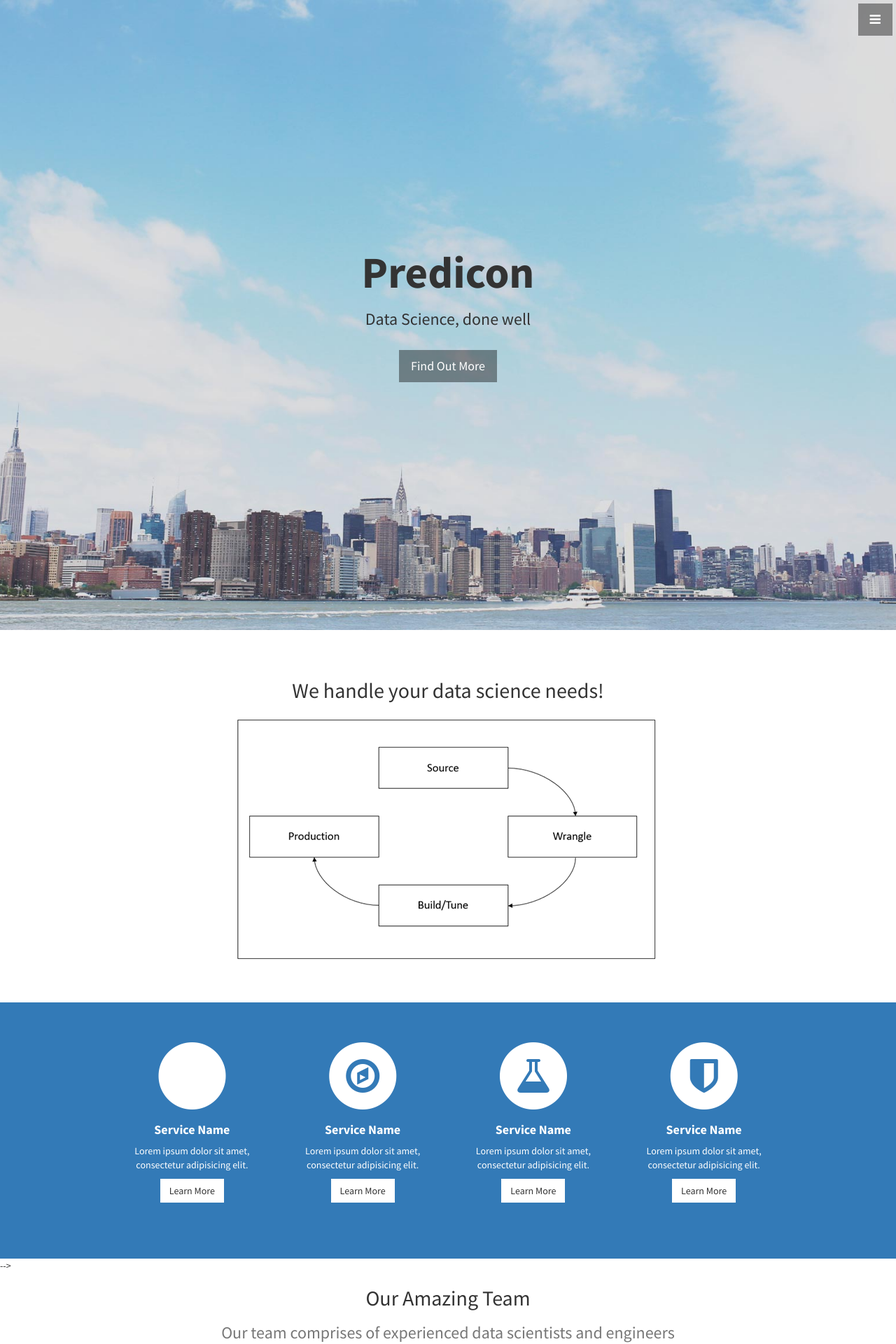
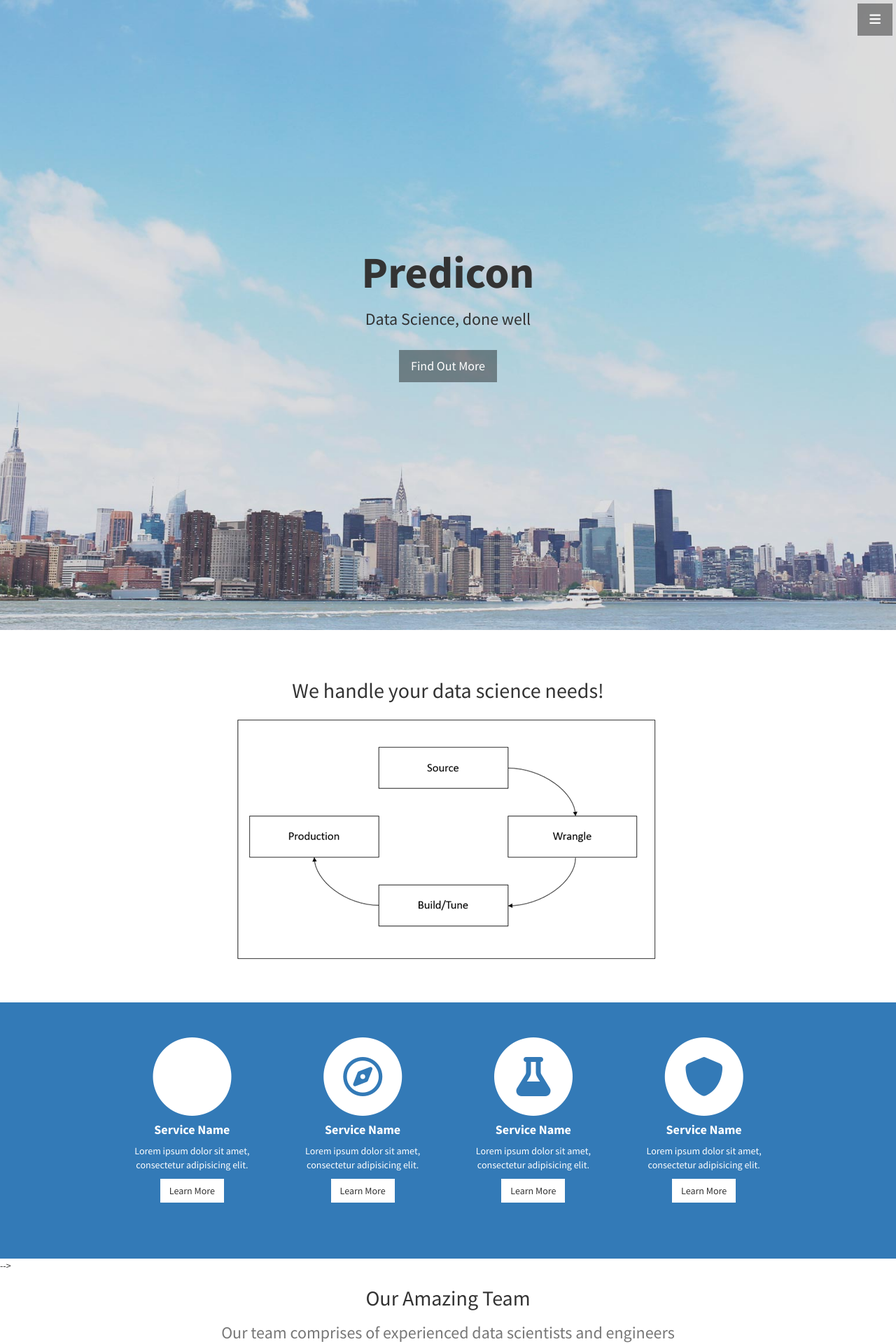
Before and after one commit to Predicon/prediconio, a Jekyll site: the page built from index.html, in a window 1280 px wide. Shown: the top 1920 px of the page at 70% size. Built offline with Jekyll 4.4.1, drawn with Linux system fonts in a browser that asks for light colours; nearby versions of some CDN libraries.

Commit message:
Update scripts.html

```diff
--- a/_includes/scripts.html
+++ b/_includes/scripts.html
@@ -6,3 +6,6 @@
 
 <!-- Custom Theme JavaScript -->
 <script src="js/custom.js"></script>
+
+<!-- Font Awesome Script -->
+<script src="https://kit.fontawesome.com/d47f853b4c.js" crossorigin="anonymous"></script>
```
